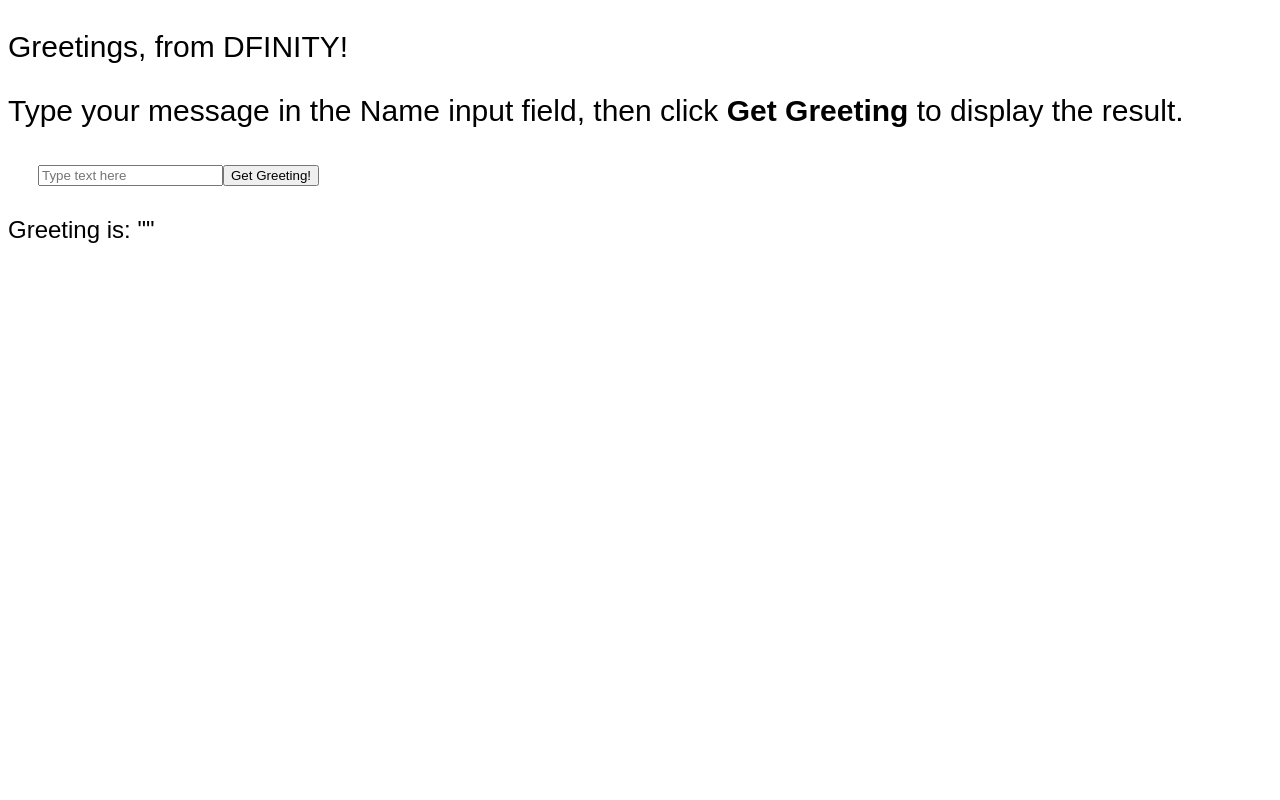
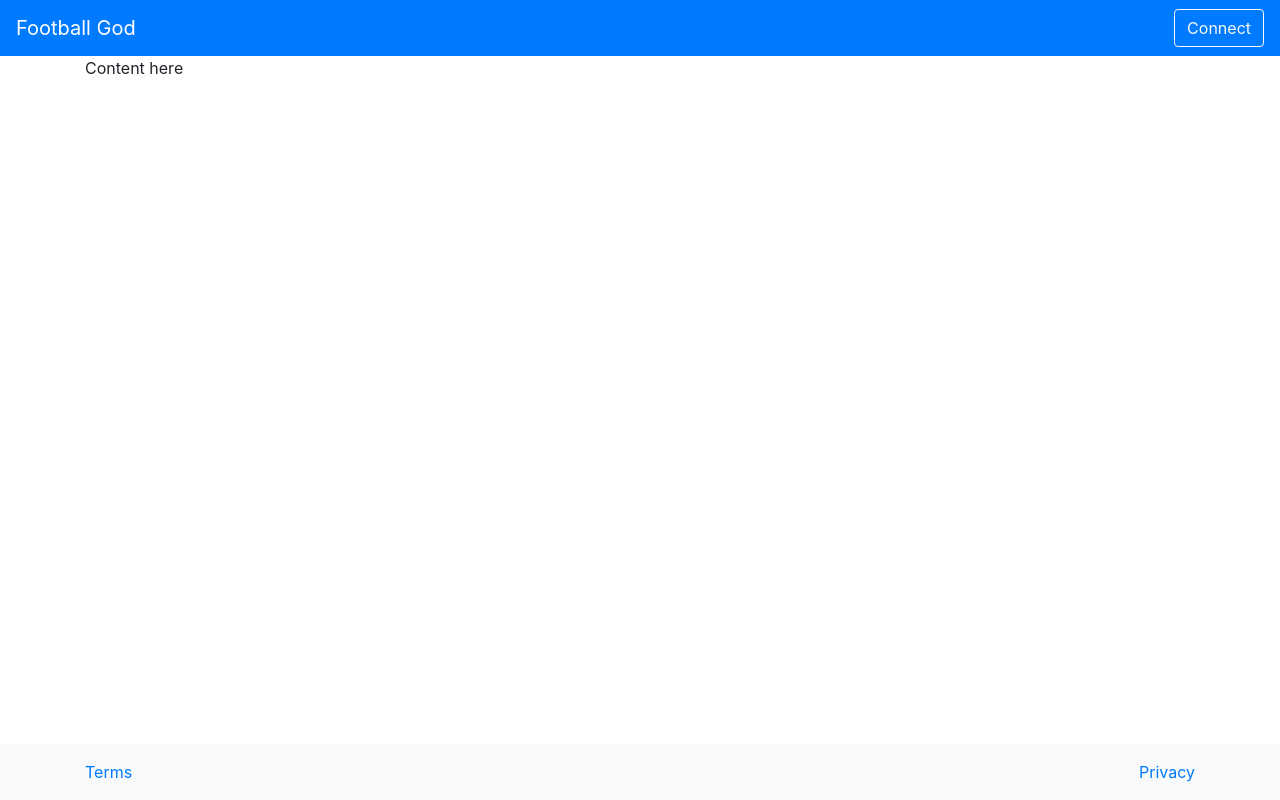
Before and after one commit to jamesbeadle/football_god, a React app: page / in a window 1280 px wide. Built offline with nearby package versions, Linux system fonts and the light colour scheme.

Commit message:
Add bootstrap

```diff
--- a/package.json
+++ b/package.json
@@ -22,10 +22,12 @@
     "assert": "2.0.0",
     "buffer": "6.0.3",
     "copy-webpack-plugin": "^11.0.0",
+    "css-loader": "^6.7.3",
     "events": "3.3.0",
     "html-webpack-plugin": "5.5.0",
     "process": "0.11.10",
     "stream-browserify": "3.0.0",
+    "style-loader": "^3.3.2",
     "terser-webpack-plugin": "^5.3.3",
     "ts-loader": "^9.4.2",
     "typescript": "^5.0.2",
@@ -44,7 +46,9 @@
     "last 2 edge version"
   ],
   "dependencies": {
+    "bootstrap": "^4.6.0",
     "react": "^18.2.0",
+    "react-bootstrap": "^1.6.4",
     "react-dom": "^18.2.0"
   }
 }
--- /dev/null
+++ b/src/football_god_frontend/src/components/footer.jsx
@@ -0,0 +1,21 @@
+import React from 'react';
+import { Container, Row, Col } from 'react-bootstrap';
+
+const MyFooter = () => {
+  return (
+    <footer className="footer mt-auto py-3 bg-light">
+      <Container>
+        <Row>
+          <Col>
+            <a href="/terms">Terms</a>
+          </Col>
+          <Col className="text-right">
+            <a href="/privacy">Privacy</a>
+          </Col>
+        </Row>
+      </Container>
+    </footer>
+  );
+};
+
+export default MyFooter;
--- /dev/null
+++ b/src/football_god_frontend/src/components/navbar.jsx
@@ -0,0 +1,15 @@
+import React from 'react';
+import { Navbar, Nav, Button } from 'react-bootstrap';
+
+const MyNavbar = () => {
+  return (
+    <Navbar bg="primary" variant="dark" expand="lg">
+      <Navbar.Brand href="#home">Football God</Navbar.Brand>
+      <Nav className="ml-auto">
+        <Button variant="outline-light">Connect</Button>
+      </Nav>
+    </Navbar>
+  );
+};
+
+export default MyNavbar;
--- a/src/football_god_frontend/src/index.jsx
+++ b/src/football_god_frontend/src/index.jsx
@@ -1,6 +1,10 @@
 import * as React from "react";
 import { render } from "react-dom";
 import { football_god_backend } from "../../declarations/football_god_backend";
+import 'bootstrap/dist/css/bootstrap.min.css';
+import MyNavbar from './components/navbar';
+import MyFooter from './components/footer';
+import { Container } from 'react-bootstrap';
 
 const MyHello = () => {
   const [name, setName] = React.useState('');
@@ -12,28 +16,12 @@
   }
 
   return (
-    <div style={{ "fontFamily": "sans-serif" }}>
-    <div style={{ "fontSize": "30px" }}>
-      <p>Greetings, from DFINITY!</p>
-      <p>
-        {" "}
-        Type your message in the Name input field, then click{" "}
-        <b> Get Greeting</b> to display the result.
-      </p>
-    </div>
-    <div style={{ margin: "30px" }}>
-      <input
-        id="name"
-        placeholder="Type text here"
-        value={name}
-        onChange={(ev) => setName(ev.target.value)}
-      ></input>
-      <button onClick={doGreet}>Get Greeting!</button>
-    </div>
-    <div>
-      Greeting is: "
-      <span style={{ color: "green" }}>{message}</span>"
-    </div>
+    <div className="d-flex flex-column min-vh-100">
+    <MyNavbar />
+    <Container className="flex-grow-1">
+      <p>Content here</p>
+    </Container>
+    <MyFooter />
   </div>
   );
 };
--- a/webpack.config.js
+++ b/webpack.config.js
@@ -83,7 +83,8 @@
   // },
   module: {
     rules: [
-      { test: /\.(js|ts)x?$/, loader: "ts-loader" }
+      { test: /\.(js|ts)x?$/, loader: "ts-loader" },
+      { test: /\.css$/, use: ['style-loader','css-loader'] }
     ]
   },
   plugins: [
```
Also changed, not shown: 1 other file (tests, documents, lock files or other folders).
